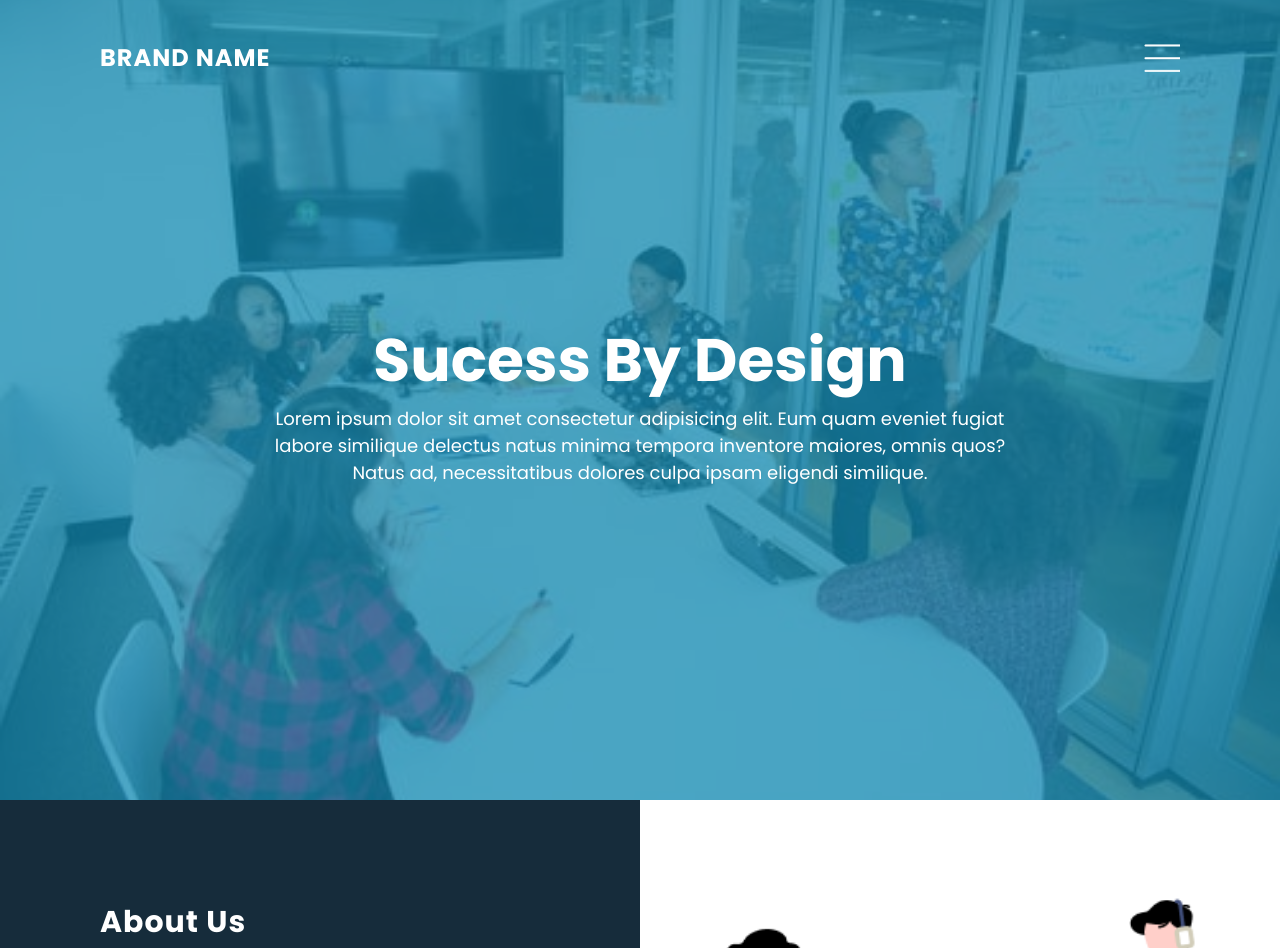
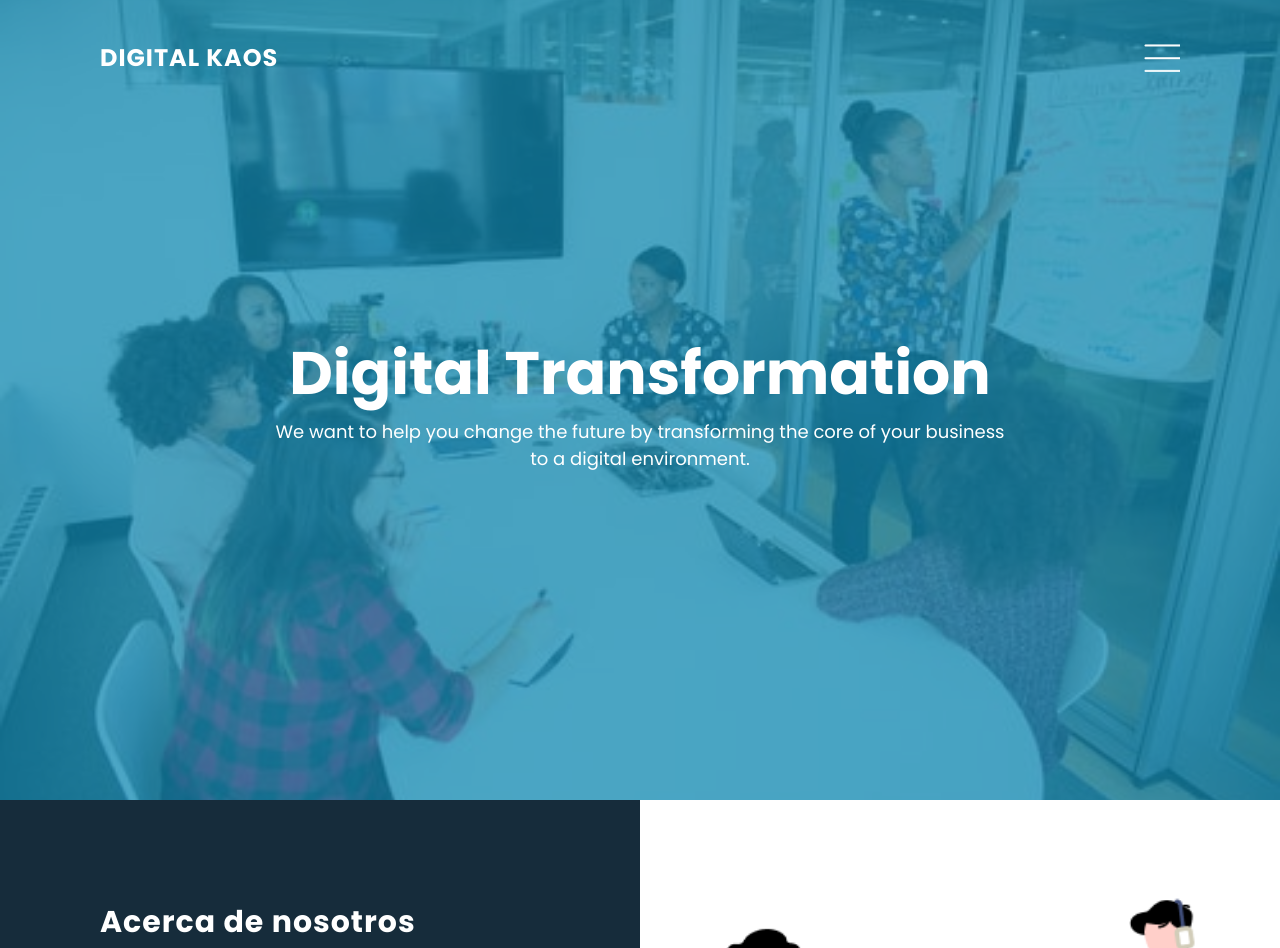
Before and after one commit to maadcode/responsive-website-html-css, a plain HTML site: page index.html in a window 1280 px wide. Shown: the top 948 px of the page. Drawn offline with Linux system fonts and the light colour scheme.

Commit message:
Changing text in banner

```diff
--- a/index.html
+++ b/index.html
@@ -10,22 +10,22 @@
     <!-- Banner -->
     <div class="banner">
         <header>
-            <a href="" class="logo">Brand Name</a>
+            <a href="" class="logo">DIGITAL KAOS</a>
             <div class="toggle"></div>
         </header>
 
         <img src="assets/header.jpeg" alt="">
 
         <div class="content">
-            <h2>Sucess By Design</h2>
-            <p>Lorem ipsum dolor sit amet consectetur adipisicing elit. Eum quam eveniet fugiat labore similique delectus natus minima tempora inventore maiores, omnis quos? Natus ad, necessitatibus dolores culpa ipsam eligendi similique.</p>
+            <h2>Digital Transformation</h2>
+            <p>We want to help you change the future by transforming the core of your business to a digital environment.</p>
         </div>
     </div>
 
     <!-- About -->
     <section class="about">
         <div class="contentBx">
-            <h2 class="heading">About Us</h2>
+            <h2 class="heading">Acerca de nosotros</h2>
             <p class="text">Lorem ipsum dolor sit amet consectetur adipisicing elit. Ad harum voluptatibus nam saepe doloribus, expedita perspiciatis fugiat, voluptates blanditiis error ratione amet consequuntur nemo non fuga rerum hic natus dolorem nobis ea perferendis illo eveniet. Doloremque animi iusto fugiat, debitis voluptas esse modi, aspernatur exercitationem cupiditate maxime numquam harum distinctio.<br><br>
             Lorem ipsum dolor sit, amet consectetur adipisicing elit. Sint nihil, iste vel doloremque mollitia asperiores facere eligendi doloribus, sed voluptatibus expedita ad. Doloribus magnam, nulla numquam non voluptates atque consectetur deleniti ut, similique fugit placeat laudantium eaque tempora, optio pariatur? Facere unde in ut officia doloremque repellat eligendi? Iste, facere?</p>
         </div>
```
